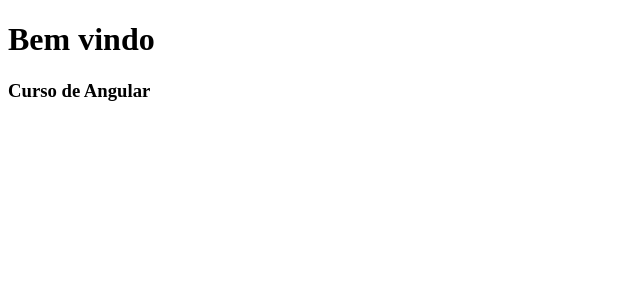
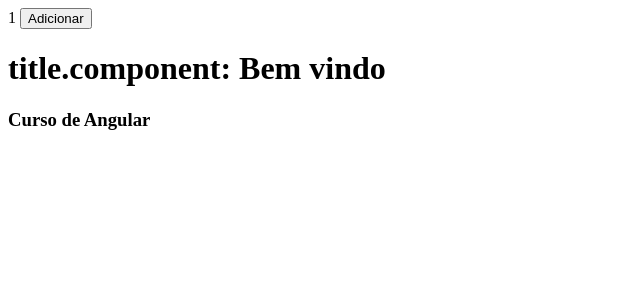
Before and after one commit to ricardorocker/angular-v13, an Angular app in the folder primeiro-projeto-angular/: page / in a window 1280 px wide. Shown: the top 300 px of the page, without its empty margins (0-640 px from the left). Built offline with nearby package versions, Linux system fonts and the light colour scheme.

Commit message:
Seção 03 ngDoCheck

```diff
--- a/primeiro-projeto-angular/src/app/app.component.ts
+++ b/primeiro-projeto-angular/src/app/app.component.ts
@@ -1,22 +1,55 @@
-import { Component, OnInit } from '@angular/core';
+import { AfterContentChecked, AfterContentInit, AfterViewChecked, AfterViewInit, Component, DoCheck, OnInit } from '@angular/core';
 
 @Component({
   selector: 'app-root',
   template: `
+  <!-- Seção 03 Ciclo de Vida: ngDoCheck -->
+  {{ valor }}
+  <button (click)="adicionar()">Adicionar</button>
   <!-- Seção 03 Ciclo de Vida: ngOnChanges -->
   <app-title subTitle="Curso de Angular"></app-title>
-  <router-outlet></router-outlet>`
+  <router-outlet></router-outlet>
+  `
 
 })
-export class AppComponent implements OnInit {
+export class AppComponent implements OnInit, DoCheck, AfterContentInit, AfterContentChecked, AfterViewInit, AfterViewChecked {
+
+  valor: number = 1;
+
   constructor() {}
 
   // Seção 03 Ciclo de Vida: ngOnInit
   ngOnInit(): void {
-    console.log("ngOnInit Executado!");
+    console.log("app.component: ngOnInit Executado!");
 
     setTimeout(() => {
-      console.log("5 segundos.");
+      console.log("app.component: 5 segundos.");
     }, 5000)
   }
+
+
+  // Seção 03 Ciclo de Vida: ngDoCheck
+  ngDoCheck(): void {
+    console.log("app.component: ngDoCheck");
+  }
+
+  ngAfterContentInit(): void {
+    console.log("app.component: ngAfterContentInit");
+  }
+
+  ngAfterContentChecked(): void {
+    console.log("app.component: ngAfterContentChecked");
+  }
+
+  ngAfterViewInit(): void {
+    console.log("app.component: ngAfterViewInit");
+  }
+
+  ngAfterViewChecked(): void {
+    console.log("app.component: ngAfterViewChecked");
+  }
+
+  adicionar(): number{
+    return this.valor += 1;
+  }
 }
--- a/primeiro-projeto-angular/src/app/title/title.component.ts
+++ b/primeiro-projeto-angular/src/app/title/title.component.ts
@@ -15,12 +15,12 @@
   constructor() { }
 
   ngOnInit(): void {
-    this.title = "Bem vindo";
+    this.title = "title.component: Bem vindo";
   }
 
   // Seção 03 Ciclo de Vida: ngOnChanges
   ngOnChanges(changes: SimpleChanges): void {
-    console.log("subTitle foi alterado de 'Estudando Angular' para 'Curso de Angular' no app.component");
+    console.log("title.component: subTitle foi alterado de 'Estudando Angular' para 'Curso de Angular' no app.component");
   }
 
 }
```
